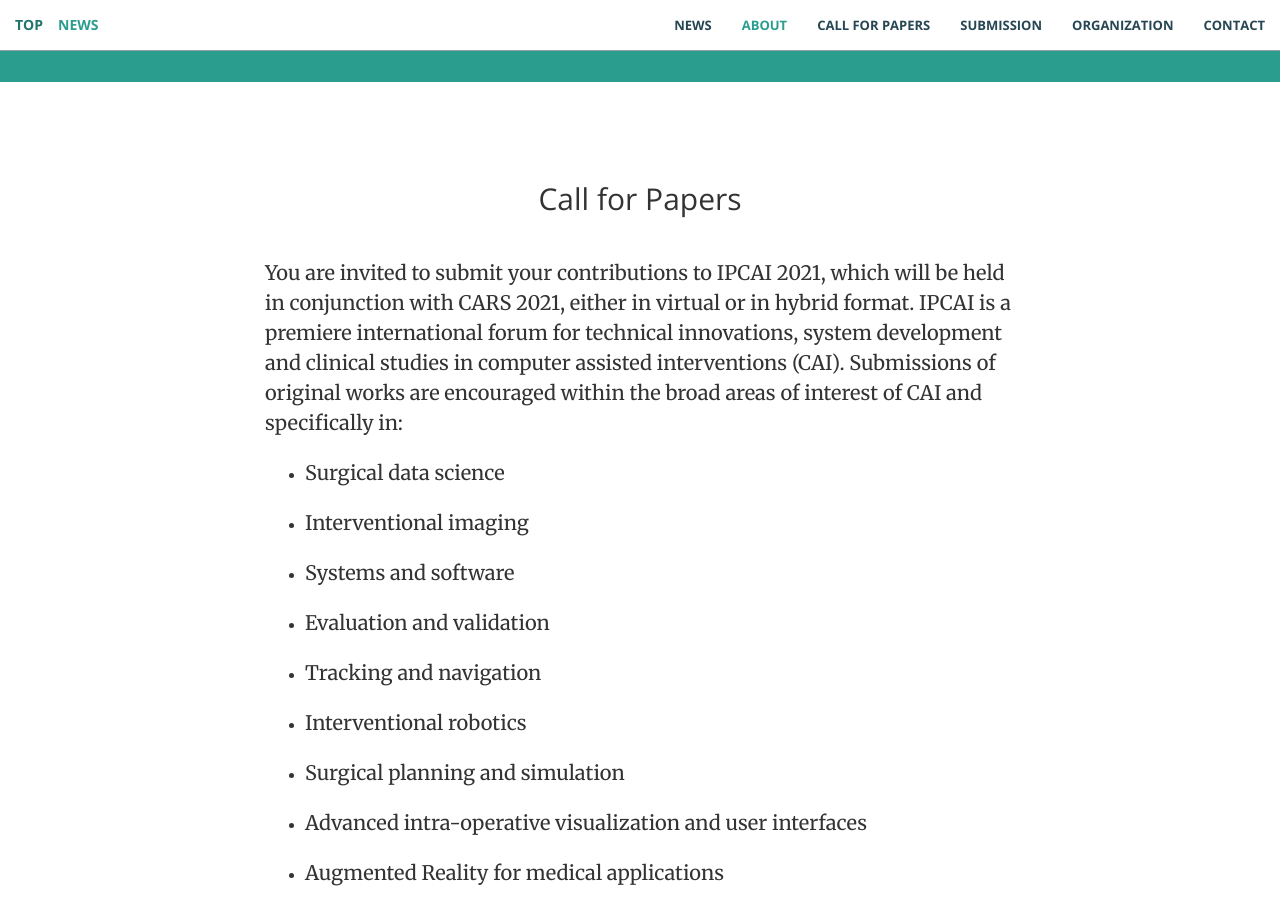
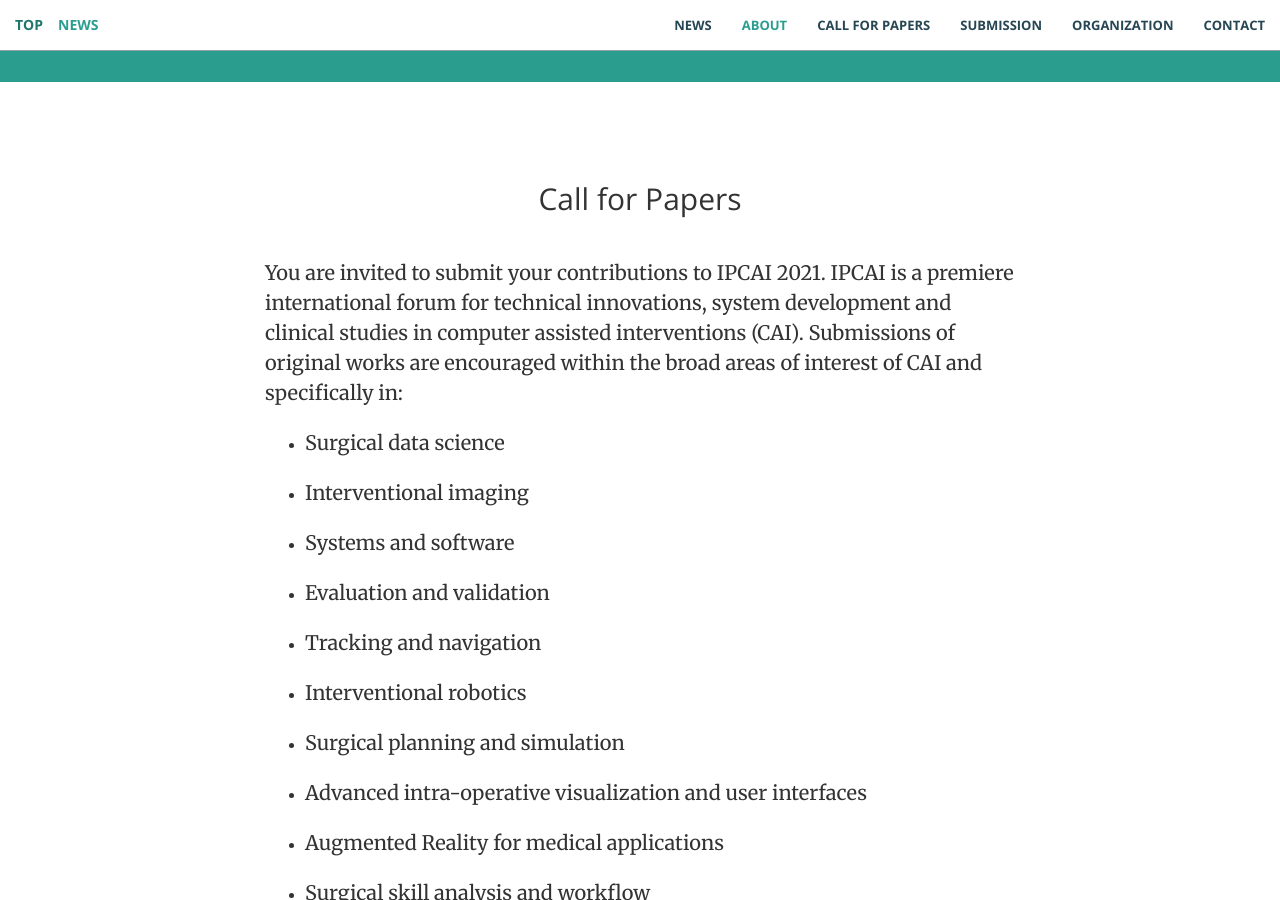
Before and after one commit to ipcai2021/ipcai2021.github.io, a Jekyll site: the page built from index.html, in a window 1280 px wide and 900 px high, scrolled down 2190 px. Built offline with Jekyll 4.4.1, drawn with Linux system fonts in a browser that asks for light colours.

Commit message:
Update CFP.html

```diff
--- a/_includes/CFP.html
+++ b/_includes/CFP.html
@@ -4,7 +4,7 @@
             <div class="col-lg-8 col-lg-offset-2 text-center">
                 <h2 class="section-heading">Call for Papers</h2>
                 <hr class="light">
-                <p class="text-left">You are invited to submit your contributions to IPCAI 2021, which will be held in conjunction with CARS 2021, either in virtual or in hybrid format.
+                <p class="text-left">You are invited to submit your contributions to IPCAI 2021.
 
 				IPCAI is a premiere international forum for technical innovations, system development and clinical studies in computer assisted interventions (CAI). Submissions of original works are encouraged within the broad areas of interest of CAI and specifically in:</p>
 
```
